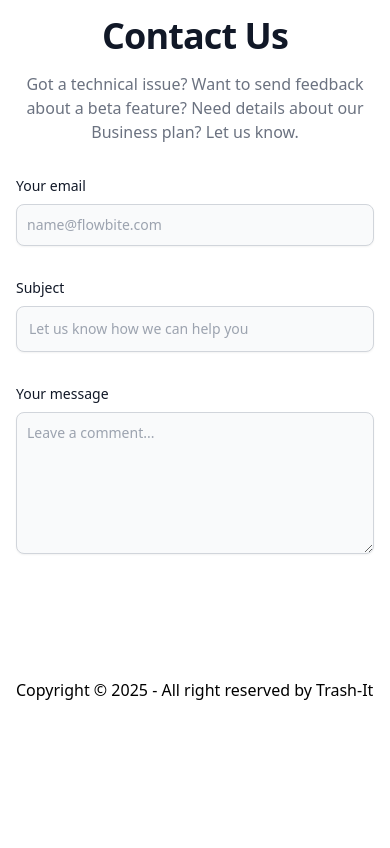
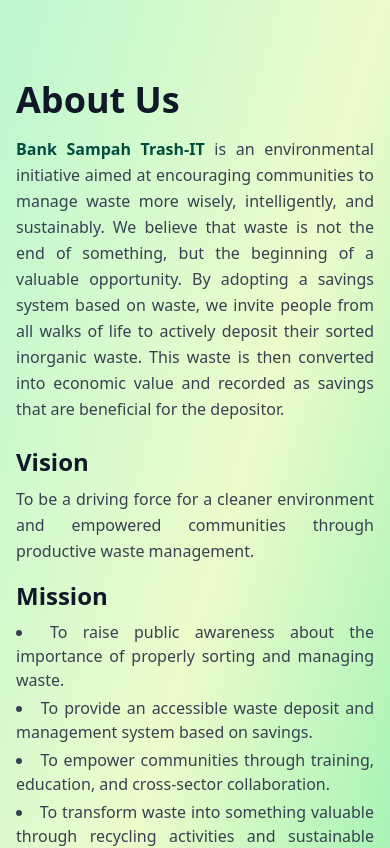
Before and after one commit to RizkyKiky/trashIT-finalProject, a React (Vite) app: page / in a window 390 px wide. Shown: the part 860-1708 px from the top of the page. Before the commit the page ends 1578 px from the top, so only its background shows below. Built offline with nearby package versions, Linux system fonts and the light colour scheme.

Commit message:
Revision Landing Page V2

```diff
--- a/src/App.jsx
+++ b/src/App.jsx
@@ -1,6 +1,9 @@
 import "./App.css";
 import Header from "./components/Header";
-import Home from "./components/Home";
+import Hero from "./components/Hero";
+import About from "./components/About";
+import Service from "./components/Service";
+import Contact from "./components/Contact";
 import Footer from "./components/Footer";
 import LoginPage from "./pages/LoginPage";
 import RegisterPage from "./pages/RegisterPage";
@@ -13,7 +16,20 @@ function App() {
     <>
       <Header />
       <Routes>
-        <Route path="/" element={<Home />} />
+        <Route
+          path="/"
+          element={
+            <>
+              <Hero />
+              <About />
+              <Service />
+              <Contact />
+            </>
+          }
+        />
+        <Route path="/about" element={<About />} />
+        <Route path="/service" element={<Service />} />
+        <Route path="/contact" element={<Contact />} />
         <Route path="/admin" element={<AdminDashboard />} />
         <Route path="/user" element={<UserDashboard />} />
         <Route path="/signin" element={<LoginPage />} />
--- a/src/components/About.jsx
+++ b/src/components/About.jsx
@@ -1,9 +1,76 @@
-import React from 'react'
+import React from "react";
 
 export default function About() {
   return (
-    <div>
-
-    </div>
-  )
+    <section
+      id="about"
+      className="py-24 bg-gradient-to-br from-green-200 via-lime-100 to-green-300"
+    >
+      <div className="container mx-auto px-4">
+        <div className="grid lg:grid-cols-2 grid-cols-1 gap-10 items-center">
+          <div>
+            <div className="mb-6">
+              <h2 className="text-4xl font-bold text-gray-900 mb-4 font-manrope">
+                About Us
+              </h2>
+              <p className="text-gray-700 text-base leading-relaxed mb-4 text-justify">
+                <span className="font-semibold text-primary">
+                  Bank Sampah Trash-IT
+                </span>{" "}
+                is an environmental initiative aimed at encouraging communities
+                to manage waste more wisely, intelligently, and sustainably. We
+                believe that waste is not the end of something, but the
+                beginning of a valuable opportunity. By adopting a savings
+                system based on waste, we invite people from all walks of life
+                to actively deposit their sorted inorganic waste. This waste is
+                then converted into economic value and recorded as savings that
+                are beneficial for the depositor.
+              </p>
+            </div>
+            <div className="mb-4">
+              <h3 className="text-2xl font-semibold text-gray-900 mb-2">
+                Vision
+              </h3>
+              <p className="text-gray-700 text-base leading-relaxed text-justify">
+                To be a driving force for a cleaner environment and empowered
+                communities through productive waste management.
+              </p>
+            </div>
+            <div>
+              <h3 className="text-2xl font-semibold text-gray-900 mb-2">
+                Mission
+              </h3>
+              <ul className="list-disc list-inside text-gray-700 space-y-1 text-justify">
+                <li>
+                  To raise public awareness about the importance of properly
+                  sorting and managing waste.
+                </li>
+                <li>
+                  To provide an accessible waste deposit and management system
+                  based on savings.
+                </li>
+                <li>
+                  To empower communities through training, education, and
+                  cross-sector collaboration.
+                </li>
+                <li>
+                  To transform waste into something valuable through recycling
+                  activities and sustainable innovation.
+                </li>
+              </ul>
+            </div>
+          </div>
+          <div className="flex justify-center items-center h-full">
+            <div className="rounded-3xl overflow-hidden shadow-lg w-full max-w-md bg-white flex items-center">
+              <img
+                className="object-cover w-full h-full"
+                src="https://media.istockphoto.com/id/1046422662/id/vektor/anak-anak-membersihkan-kebun-dan-membuang-sampah-ke-tempat-sampah-dalam-tiga-warna.jpg?s=612x612&w=0&k=20&c=XzqqYanDhRlVpFz6PpC2LmHt-UuSeaMWZvlx_v8nIBk="
+                alt="About Us"
+              />
+            </div>
+          </div>
+        </div>
+      </div>
+    </section>
+  );
 }
--- a/src/components/Home.jsx
+++ b/src/components/Contact.jsx
@@ -1,13 +1,8 @@
-import React from "react";
-import Hero from "./Hero";
-import About from "./About";
+import React from 'react'
 
-export default function Home() {
+export default function Contact() {
   return (
-    <>
-      <Hero />
-      <About />
-
+    <div>
       {/* Contact Us Section */}
       <section id="contact" className="bg-white dark:bg-gray-900">
         <div className="py-8 lg:py-16 px-4 mx-auto max-w-screen-md">
@@ -72,6 +67,6 @@ export default function Home() {
           </form>
         </div>
       </section>
-    </>
-  );
+    </div>
+  )
 }
--- a/src/components/Header.jsx
+++ b/src/components/Header.jsx
@@ -1,4 +1,5 @@
 import React from "react";
+import { Link } from "react-router-dom";
 
 export default function Header() {
   return (
@@ -26,40 +27,42 @@ export default function Header() {
             className="menu menu-sm dropdown-content bg-base-100 rounded-box z-10 mt-3 w-52 p-2 shadow"
           >
             <li>
-              <a href="#home">Home</a>
+              <Link to="/">Home</Link>
             </li>
             <li>
-              <a href="#about">About</a>
+              <Link to="/about">About</Link>
             </li>
             <li>
-              <a href="#services">Services</a>
+              <Link to="/service">Services</Link>
             </li>
             <li>
-              <a href="#contact">Contact</a>
+              <Link to="/contact">Contact</Link>
             </li>
             <li>
-              <a href="/signin">Sign In</a>
+              <Link to="/signin">Sign In</Link>
             </li>
           </ul>
         </div>
-        <a className="btn btn-ghost text-xl">Trash-It</a>
+        <Link to="/" className="btn btn-ghost text-xl">
+          Trash-It
+        </Link>
       </div>
       <div className="navbar-end hidden lg:flex">
         <ul className="menu menu-horizontal px-1">
           <li>
-            <a href="#home">Home</a>
+            <Link to="/">Home</Link>
           </li>
           <li>
-            <a href="#about">About</a>
+            <Link to="/about">About</Link>
           </li>
           <li>
-            <a href="#services">Services</a>
+            <Link to="/service">Services</Link>
           </li>
           <li>
-            <a href="#contact">Contact</a>
+            <Link to="/contact">Contact</Link>
           </li>
           <li>
-            <a href="/signin">Sign In</a>
+            <Link to="/signin">Sign In</Link>
           </li>
         </ul>
       </div>
--- a/src/components/Service.jsx
+++ b/src/components/Service.jsx
@@ -0,0 +1,28 @@
+import React from "react";
+import { Link } from "react-router-dom";
+
+export default function Service() {
+  return (
+    <section className="py-16 bg-gradient-to-br from-green-200 via-lime-100 to-green-300 min-h-[60vh]">
+      <div className="container mx-auto px-4 flex justify-center">
+        <div className="card w-full max-w-2xl bg-white shadow-2xl border-2 border-green-400">
+          <div className="card-body items-center text-center p-10">
+            <h2 className="card-title text-green-700 mb-4 text-3xl">
+              Layanan Bank Sampah
+            </h2>
+            <p className="mb-6 text-gray-700 text-lg">
+              Setor sampahmu dan dapatkan manfaatnya! Klik tombol di bawah untuk
+              mulai input data sampah yang ingin kamu setor.
+            </p>
+            <Link
+              to="/input-sampah"
+              className="btn btn-success w-full text-lg py-3"
+            >
+              Input Bank Sampah
+            </Link>
+          </div>
+        </div>
+      </div>
+    </section>
+  );
+}
```
